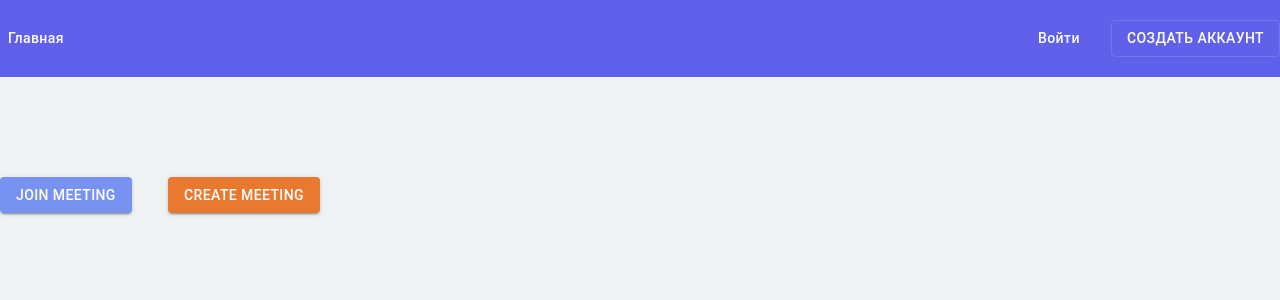
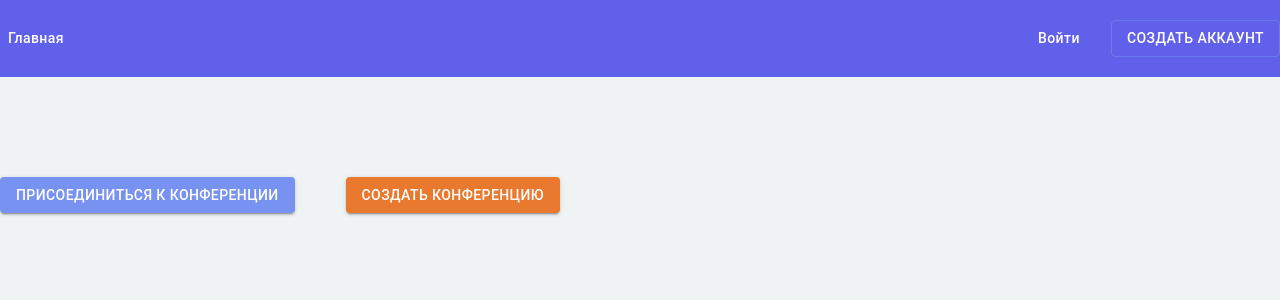
Before and after one commit to bondarenkoilya1/tns-rnd, a React (Vite) app: page / in a window 1280 px wide. Shown: the top 300 px of the page. Built offline with nearby package versions, Linux system fonts and the light colour scheme; no server answers; what emotion-reset would draw is missing.

Commit message:
add new page, change language of some text

```diff
--- /dev/null
+++ b/src/pages/Cabinet/Cabinet.tsx
@@ -0,0 +1,3 @@
+export const Cabinet = () => {
+  return <>Личный кабинет</>;
+};
--- /dev/null
+++ b/src/pages/Cabinet/index.ts
@@ -0,0 +1 @@
+export * from "./Cabinet";
--- a/src/pages/Main/Main.tsx
+++ b/src/pages/Main/Main.tsx
@@ -5,12 +5,12 @@ import { ContainerStyled } from "../../../styled";
 export const Main = () => {
   return (
     <ContainerStyled style={{ marginTop: 100 }}>
-      <Box sx={{ marginTop: 10, display: "flex", justifyContent: "space-between", maxWidth: 320 }}>
+      <Box sx={{ marginTop: 10, display: "flex", justifyContent: "space-between", maxWidth: 560 }}>
         <Button variant="contained" href="/video-chat">
-          Join meeting
+          Присоединиться к конференции
         </Button>
         <Button variant="contained" sx={{ backgroundColor: "#e8792f" }}>
-          Create meeting
+          Создать конференцию
         </Button>
       </Box>
     </ContainerStyled>
--- a/src/pages/index.ts
+++ b/src/pages/index.ts
@@ -2,3 +2,4 @@ export * from "./Main";
 export * from "./Login";
 export * from "./Register";
 export * from "./Сonference";
+export * from "./Cabinet";
--- a/src/router/index.tsx
+++ b/src/router/index.tsx
@@ -1,7 +1,7 @@
 import { createBrowserRouter } from "react-router-dom";
 
 import { App } from "../App.tsx";
-import { Main, Login, Register, Conference } from "../pages";
+import { Main, Login, Register, Conference, Cabinet } from "../pages";
 
 export const router = createBrowserRouter([
   {
@@ -11,7 +11,8 @@ export const router = createBrowserRouter([
       { index: true, element: <Main /> },
       { element: <Login />, path: "login" },
       { element: <Register />, path: "register" },
-      { element: <Conference />, path: "video-chat" }
+      { element: <Conference />, path: "video-chat" },
+      { element: <Cabinet />, path: "cabinet" }
     ]
   }
 ]);
```
